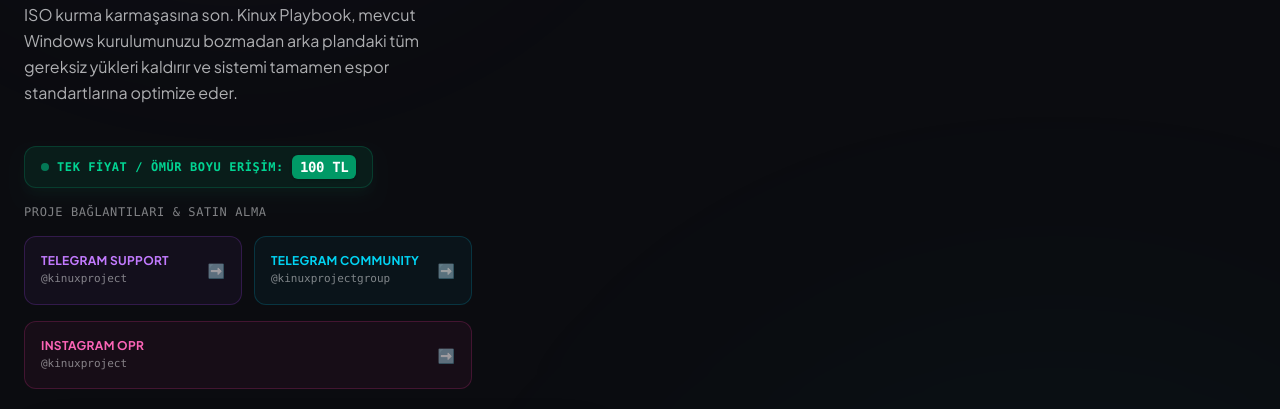
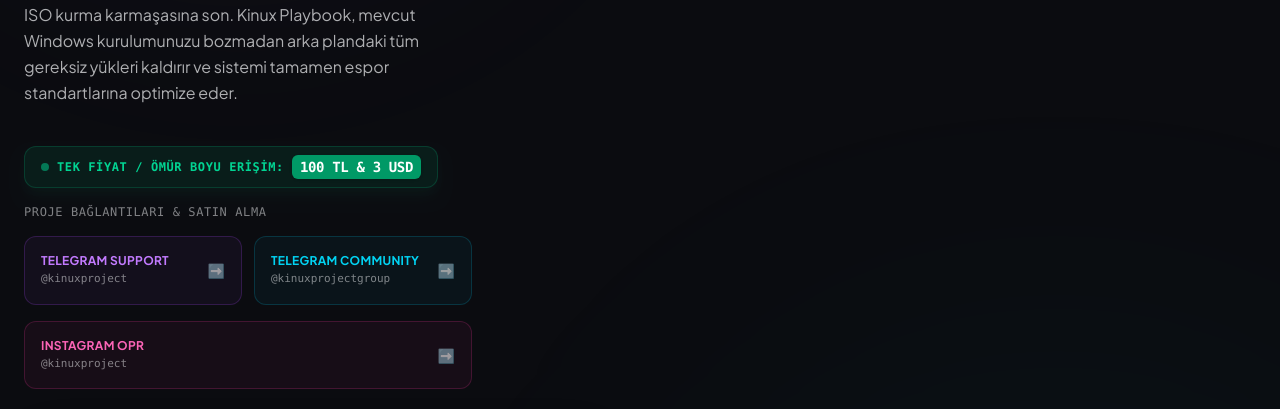
Before and after one commit to debianlinux2800-code/windows, a plain HTML site: page index.html in a window 1280 px wide. Shown: the part 391-800 px from the top of the page. Drawn offline with nearby package versions, Linux system fonts and the light colour scheme.

Commit message:
Update index.html

```diff
--- a/index.html
+++ b/index.html
@@ -57,7 +57,7 @@
     <div class="inline-flex items-center gap-2 px-4 py-2 rounded-xl border border-emerald-500/20 bg-emerald-500/10 text-emerald-400 shadow-lg shadow-emerald-500/5">
         <span class="w-2 h-2 rounded-full bg-emerald-400 animate-pulse"></span>
         <span class="text-xs font-bold tracking-wider font-mono">TEK FİYAT / ÖMÜR BOYU ERİŞİM:</span>
-        <span class="text-sm font-black tracking-tight font-mono text-white bg-emerald-600 px-2 py-0.5 rounded-md shadow-sm">100 TL</span>
+        <span class="text-sm font-black tracking-tight font-mono text-white bg-emerald-600 px-2 py-0.5 rounded-md shadow-sm">100 TL & 3 USD</span>
     </div>
 
     <p class="text-xs font-mono tracking-wider opacity-50 uppercase">PROJE BAĞLANTILARI & SATIN ALMA</p>
```
